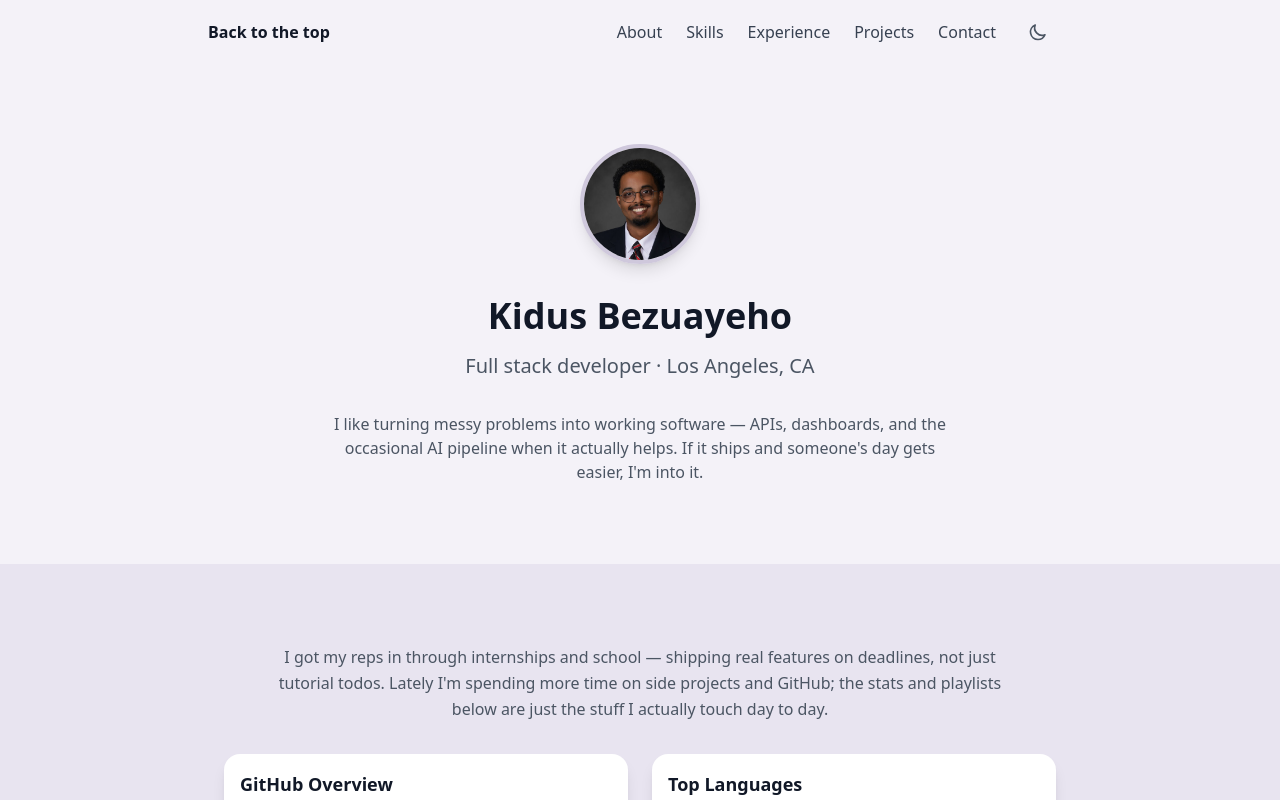
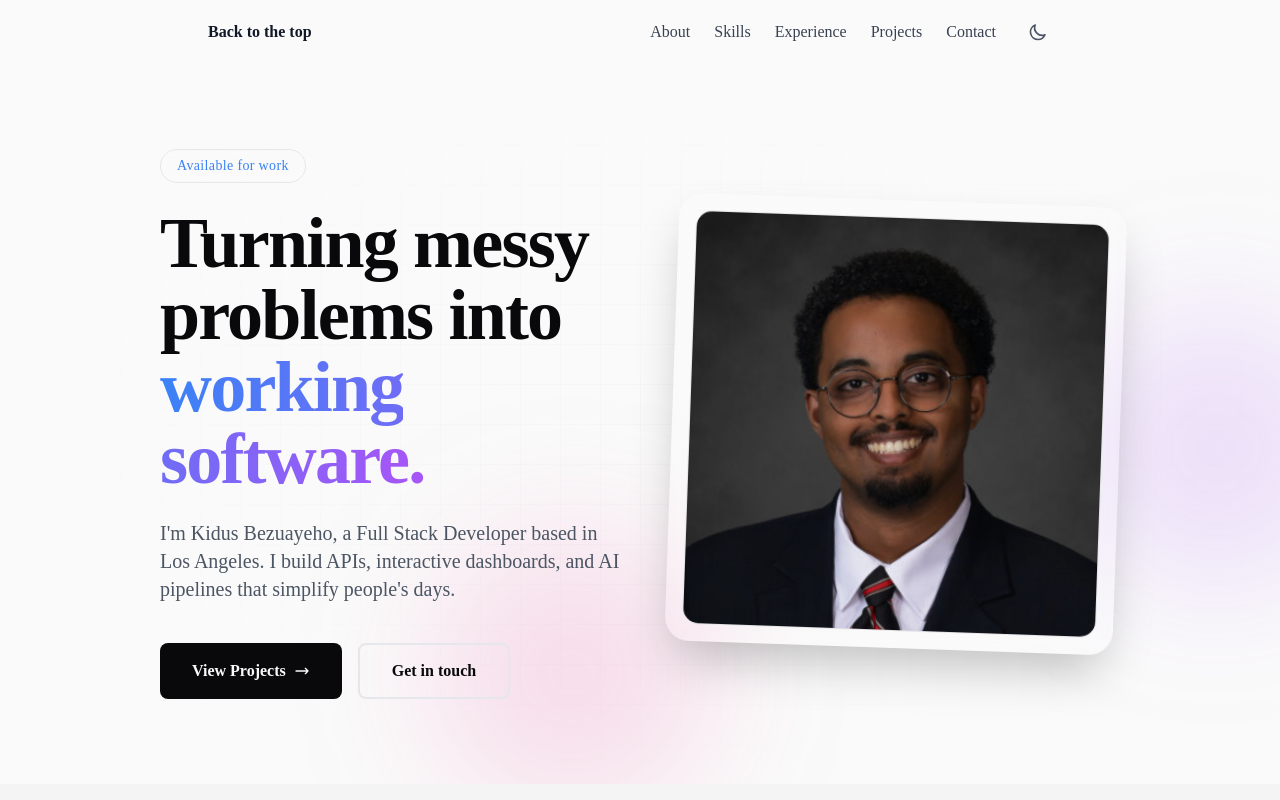
Before and after one commit to Kidus-Bezuayeho/Personal-Portfolio, a Next.js app: page / in a window 1280 px wide. Shown: the top 800 px of the page. Built offline with nearby package versions, Linux system fonts and the light colour scheme.

Commit message:
feat: Introduce custom cursor and redesign hero section with animations and updated styling.

```diff
--- a/app/components/ContactSection.tsx
+++ b/app/components/ContactSection.tsx
@@ -32,7 +32,7 @@ export default function ContactSection() {
 					<motion.div variants={fadeUp} className="flex flex-col sm:flex-row justify-center gap-4">
 						<a
 							href="mailto:b.kidus@wustl.edu"
-							className="px-6 py-2 bg-primary text-white font-medium rounded hover:bg-primary-hover transition-colors inline-flex items-center justify-center gap-2"
+							className="px-6 py-2 bg-foreground text-background font-medium rounded hover:opacity-90 transition-opacity inline-flex items-center justify-center gap-2"
 						>
 							<svg className="w-5 h-5" fill="currentColor" viewBox="0 0 20 20">
 								<path d="M2.003 5.884L10 9.882l7.997-3.998A2 2 0 0016 4H4a2 2 0 00-1.997 1.884z" />
--- /dev/null
+++ b/app/components/CustomCursor.tsx
@@ -0,0 +1,58 @@
+'use client';
+
+import { useEffect, useState } from 'react';
+import { motion, useMotionValue, useSpring } from 'framer-motion';
+
+export default function CustomCursor() {
+  const [isHovered, setIsHovered] = useState(false);
+  const cursorX = useMotionValue(-100);
+  const cursorY = useMotionValue(-100);
+
+  const springConfig = { damping: 25, stiffness: 400, mass: 0.5 };
+  const cursorXSpring = useSpring(cursorX, springConfig);
+  const cursorYSpring = useSpring(cursorY, springConfig);
+
+  useEffect(() => {
+    const updatePosition = (e: MouseEvent) => {
+      cursorX.set(e.clientX - 16);
+      cursorY.set(e.clientY - 16);
+    };
+
+    const handleMouseOver = (e: MouseEvent) => {
+      const target = e.target as HTMLElement;
+      if (
+        target.tagName.toLowerCase() === 'a' ||
+        target.tagName.toLowerCase() === 'button' ||
+        target.closest('a') ||
+        target.closest('button')
+      ) {
+        setIsHovered(true);
+      } else {
+        setIsHovered(false);
+      }
+    };
+
+    window.addEventListener('mousemove', updatePosition);
+    window.addEventListener('mouseover', handleMouseOver);
+
+    return () => {
+      window.removeEventListener('mousemove', updatePosition);
+      window.removeEventListener('mouseover', handleMouseOver);
+    };
+  }, [cursorX, cursorY]);
+
+  return (
+    <motion.div
+      className="fixed top-0 left-0 w-8 h-8 rounded-full border border-accent pointer-events-none z-[100] hidden md:flex items-center justify-center mix-blend-exclusion"
+      style={{
+        x: cursorXSpring,
+        y: cursorYSpring,
+      }}
+      animate={{
+        scale: isHovered ? 1.5 : 1,
+        backgroundColor: isHovered ? 'rgba(59, 130, 246, 0.4)' : 'transparent',
+      }}
+      transition={{ type: 'spring', stiffness: 300, damping: 20 }}
+    />
+  );
+}
--- a/app/components/HeroSection.tsx
+++ b/app/components/HeroSection.tsx
@@ -2,36 +2,66 @@
 
 import Image from 'next/image';
 import { motion } from 'framer-motion';
-import { fadeUp, staggerContainer } from '../lib/animations';
 
 export default function HeroSection() {
 	return (
-		<section id="hero" className="max-w-4xl mx-auto px-4 sm:px-6 lg:px-8 py-12 sm:py-20">
+		<section id="hero" className="relative min-h-[90vh] flex items-center justify-center overflow-hidden">
+			{/* Animated Background Elements */}
+			<div className="absolute inset-0 bg-grid-pattern opacity-20 dark:opacity-[0.05]" />
+			<div className="absolute top-1/4 -left-20 w-72 h-72 bg-accent/30 rounded-full mix-blend-multiply filter blur-3xl opacity-50 animate-blob" />
+			<div className="absolute top-1/3 -right-20 w-72 h-72 bg-purple-500/30 rounded-full mix-blend-multiply filter blur-3xl opacity-50 animate-blob animation-delay-2000" />
+			<div className="absolute -bottom-8 left-1/3 w-72 h-72 bg-pink-500/30 rounded-full mix-blend-multiply filter blur-3xl opacity-50 animate-blob animation-delay-4000" />
+
+			<div className="relative z-10 max-w-5xl mx-auto px-4 sm:px-6 lg:px-8 w-full flex flex-col md:flex-row items-center gap-12">
+				{/* Text Section */}
 				<motion.div
-				variants={staggerContainer}
-				initial="hidden"
-				animate="visible"
-				className="text-center"
+					initial={{ opacity: 0, y: 30 }}
+					animate={{ opacity: 1, y: 0 }}
+					transition={{ duration: 0.8, ease: "easeOut" }}
+					className="flex-1 text-left"
 				>
-				<motion.div variants={fadeUp} className="mb-6 sm:mb-8">
+					<div className="inline-block px-4 py-1.5 mb-6 text-sm font-medium tracking-wide text-accent bg-accent/10 border border-accent/20 rounded-full backdrop-blur-sm">
+						Available for work
+					</div>
+					<h1 className="text-5xl sm:text-7xl font-bold text-foreground mb-6 tracking-tight leading-tight">
+						Turning messy problems into <span className="text-transparent bg-clip-text bg-gradient-to-r from-accent to-purple-500">working software.</span>
+					</h1>
+					<p className="text-lg sm:text-xl text-muted-foreground font-light max-w-xl mb-10 text-gray-600 dark:text-gray-400">
+						I'm Kidus Bezuayeho, a Full Stack Developer based in Los Angeles. I build APIs, interactive dashboards, and AI pipelines that simplify people's days.
+					</p>
+
+					<div className="flex flex-wrap gap-4">
+						<a href="#projects" className="px-8 py-3.5 bg-foreground text-background font-semibold rounded-lg hover:opacity-90 transition-all flex items-center gap-2">
+							View Projects
+							<svg className="w-4 h-4" fill="none" stroke="currentColor" viewBox="0 0 24 24"><path strokeLinecap="round" strokeLinejoin="round" strokeWidth="2" d="M17 8l4 4m0 0l-4 4m4-4H3"></path></svg>
+						</a>
+						<a href="#contact" className="px-8 py-3.5 border-2 border-foreground/20 text-foreground font-semibold rounded-lg hover:bg-foreground hover:text-background transition-all">
+							Get in touch
+						</a>
+					</div>
+				</motion.div>
+
+				{/* Visual/Image Section */}
+				<motion.div
+					initial={{ opacity: 0, scale: 0.9 }}
+					animate={{ opacity: 1, scale: 1 }}
+					transition={{ duration: 0.8, delay: 0.2, ease: "easeOut" }}
+					className="flex-1 max-w-md w-full"
+				>
+					<div className="relative aspect-square glass-card rounded-3xl p-4 transform rotate-2 hover:rotate-0 transition-transform duration-500 shadow-2xl">
+						<div className="relative w-full h-full rounded-2xl overflow-hidden border border-border">
 							<Image
 								src="/portrait.jpg"
 								alt="Kidus Bezuayeho"
-						width={120}
-						height={120}
-						className="rounded-full mx-auto border-4 border-border shadow-lg"
+								fill
+								className="object-cover scale-105 hover:scale-100 transition-transform duration-700"
 							/>
+							{/* Overlay gradient to blend image nicely */}
+							<div className="absolute inset-0 bg-gradient-to-tr from-black/20 to-transparent mix-blend-overlay" />
+						</div>
+					</div>
 				</motion.div>
-				<motion.h1 variants={fadeUp} className="text-3xl sm:text-4xl font-bold text-gray-900 dark:text-white mb-3 sm:mb-4">
-					Kidus Bezuayeho
-				</motion.h1>
-				<motion.p variants={fadeUp} className="text-lg sm:text-xl text-gray-600 dark:text-gray-400 mb-6 sm:mb-8">
-					Full stack developer · Los Angeles, CA
-				</motion.p>
-				<motion.p variants={fadeUp} className="text-gray-600 dark:text-gray-400 max-w-2xl mx-auto text-sm sm:text-base px-4">
-					I like turning messy problems into working software — APIs, dashboards, and the occasional AI pipeline when it actually helps. If it ships and someone&apos;s day gets easier, I&apos;m into it.
-				</motion.p>
-			</motion.div>
+			</div>
 		</section>
 	);
 }
--- a/app/components/ProjectsSection.tsx
+++ b/app/components/ProjectsSection.tsx
@@ -1,8 +1,8 @@
 'use client';
 
 import Image from 'next/image';
-import { motion } from 'framer-motion';
-import { fadeUp, staggerContainer } from '../lib/animations';
+import { motion, useScroll, useTransform } from 'framer-motion';
+import { useRef } from 'react';
 
 interface Project {
 	title: string;
@@ -31,7 +31,7 @@ const projects: Project[] = [
 		tech: 'HTML, CSS',
 		image: '/Smog.png',
 		link: 'https://statesmogtwo.com/',
-		buttonText: 'View Site',
+		buttonText: 'Live Site',
 	},
 	{
 		title: 'DanteDrop',
@@ -71,147 +71,125 @@ const inProgressProjects: InProgressProject[] = [];
 
 export default function ProjectsSection() {
 	return (
-		<section id="projects" className="bg-background py-12 sm:py-20">
-			<div className="max-w-4xl mx-auto px-4 sm:px-6 lg:px-8">
-				<motion.h2
-					variants={fadeUp}
-					initial="hidden"
-					whileInView="visible"
-					viewport={{ once: true }}
-					className="text-xl sm:text-2xl font-bold text-gray-900 dark:text-white mb-6 sm:mb-8 text-center"
+		<section id="projects" className="py-24 sm:py-32 relative">
+			<div className="max-w-6xl mx-auto px-4 sm:px-6 lg:px-8 relative z-10">
+				<motion.div
+					initial={{ opacity: 0, y: 20 }}
+					whileInView={{ opacity: 1, y: 0 }}
+					viewport={{ once: true, margin: "-100px" }}
+					className="mb-16 md:mb-24"
 				>
-					Stuff I&apos;ve shipped
-				</motion.h2>
+					<h2 className="text-4xl md:text-5xl font-bold tracking-tight mb-4">
+						Selected <span className="text-transparent bg-clip-text bg-gradient-to-r from-accent to-purple-500">Works</span>
+					</h2>
+					<p className="text-lg text-muted-foreground max-w-2xl">
+						A collection of things I've built, ranging from local business marketing sites to hardware-integrated python scripts.
+					</p>
+				</motion.div>
 
 				{/* Completed Projects */}
-				<div className="mb-12">
-					<motion.h3
-						variants={fadeUp}
-						initial="hidden"
-						whileInView="visible"
-						viewport={{ once: true }}
-						className="text-lg font-semibold text-gray-900 dark:text-white mb-4"
-					>
-						Builds I&apos;m happy to show
-					</motion.h3>
-					<motion.div
-						variants={staggerContainer}
-						initial="hidden"
-						whileInView="visible"
-						viewport={{ once: true }}
-						className="grid grid-cols-1 sm:grid-cols-2 gap-6 sm:gap-8"
-					>
-						{projects.map((project, idx) => (
+				<div className="space-y-20 md:space-y-32">
+					{projects.map((project, idx) => {
+						const isEven = idx % 2 === 0;
+						return (
 							<motion.div
 								key={idx}
-								variants={fadeUp}
-								className="bg-card rounded-lg shadow-md dark:shadow-none border border-border overflow-hidden hover:shadow-lg dark:hover:border-gray-600 transition-all"
+								initial={{ opacity: 0, y: 50 }}
+								whileInView={{ opacity: 1, y: 0 }}
+								viewport={{ once: true, margin: "-100px" }}
+								transition={{ duration: 0.7, ease: "easeOut" }}
+								className={`flex flex-col ${isEven ? 'md:flex-row' : 'md:flex-row-reverse'} gap-8 md:gap-16 items-center`}
 							>
-								<div className="aspect-video bg-gray-100 dark:bg-gray-700 relative">
-									<Image src={project.image} alt={project.title} fill className="object-cover" />
+								{/* Image Side */}
+								<div className="w-full md:w-1/2">
+									<div className="relative aspect-video glass-card rounded-2xl overflow-hidden group border border-border/50 hover:border-accent/50 transition-colors duration-500">
+										<div className="absolute inset-0 bg-accent/5 opacity-0 group-hover:opacity-100 transition-opacity duration-500 z-10 mix-blend-overlay" />
+										{project.image ? (
+											<Image
+												src={project.image}
+												alt={project.title}
+												fill
+												className="object-cover transform group-hover:scale-105 transition-transform duration-700 ease-in-out"
+											/>
+										) : (
+											<div className="w-full h-full bg-muted flex items-center justify-center">
+												<span className="text-muted-foreground">Image via {project.title}</span>
 											</div>
-								<div className="p-4 sm:p-6">
-									<h4 className="text-base sm:text-lg font-semibold text-gray-900 dark:text-white mb-2">{project.title}</h4>
-									<p className="text-sm sm:text-base text-gray-600 dark:text-gray-400 mb-2">{project.description}</p>
-									<span className="inline-block bg-gray-200 dark:bg-gray-700 text-gray-700 dark:text-gray-300 text-xs px-2 py-1 rounded mb-4">
+										)}
+									</div>
+								</div>
+
+								{/* Content Side */}
+								<div className="w-full md:w-1/2 flex flex-col justify-center">
+									<div className="inline-flex items-center gap-2 px-3 py-1 rounded-full text-xs font-semibold bg-accent/10 text-accent border border-accent/20 w-fit mb-6">
 										{project.tech}
-									</span>
-									<div className="flex gap-2">
+									</div>
+									<h3 className="text-2xl md:text-3xl font-bold mb-4">{project.title}</h3>
+									<p className="text-muted-foreground md:text-lg mb-8 leading-relaxed">
+										{project.description}
+									</p>
 									<a
 										href={project.link}
-											className="text-primary font-medium text-sm sm:text-base hover:opacity-80"
 										target="_blank"
 										rel="noopener noreferrer"
+										className="inline-flex items-center gap-2 pb-1 border-b-2 border-accent text-foreground hover:text-accent transition-colors font-medium w-fit group"
 									>
-											{project.buttonText || 'View Project'} →
+										{project.buttonText || 'View Details'}
+										<svg className="w-4 h-4 transform group-hover:translate-x-1 transition-transform" fill="none" stroke="currentColor" viewBox="0 0 24 24"><path strokeLinecap="round" strokeLinejoin="round" strokeWidth="2" d="M17 8l4 4m0 0l-4 4m4-4H3"></path></svg>
 									</a>
 								</div>
-								</div>
 							</motion.div>
-						))}
-					</motion.div>
+						);
+					})}
 				</div>
 
 				{/* In Progress Projects */}
-				<div>
+				{inProgressProjects.length > 0 && (
+					<div className="mt-32">
 						<motion.h3
-						variants={fadeUp}
-						initial="hidden"
-						whileInView="visible"
+							initial={{ opacity: 0, y: 20 }}
+							whileInView={{ opacity: 1, y: 0 }}
 							viewport={{ once: true }}
-						className="text-lg font-semibold text-gray-900 dark:text-white mb-4"
+							className="text-2xl font-bold mb-8"
 						>
-						On the back burner
+							Currently Brewing
 						</motion.h3>
-					{inProgressProjects.length > 0 ? (
-						<motion.div
-							variants={staggerContainer}
-							initial="hidden"
-							whileInView="visible"
-							viewport={{ once: true }}
-							className="grid grid-cols-1 sm:grid-cols-2 gap-6 sm:gap-8"
-						>
+						<div className="grid grid-cols-1 md:grid-cols-2 gap-6">
 							{inProgressProjects.map((project, idx) => (
 								<motion.div
 									key={idx}
-									variants={fadeUp}
-									className="bg-gradient-to-br from-indigo-50 to-violet-50 dark:from-gray-800 dark:to-gray-800 rounded-lg shadow-md overflow-hidden hover:shadow-lg transition-shadow border border-indigo-100 dark:border-gray-700"
+									initial={{ opacity: 0, y: 20 }}
+									whileInView={{ opacity: 1, y: 0 }}
+									viewport={{ once: true }}
+									transition={{ delay: idx * 0.1 }}
+									className="glass-card p-6 md:p-8 rounded-2xl border border-border relative overflow-hidden group"
 								>
-									<div className="aspect-video bg-gray-100 dark:bg-gray-700 relative">
-										<Image src={project.image} alt={project.title} fill className="object-cover" />
-										<div className="absolute top-2 right-2">
-											<span className="inline-flex items-center px-2.5 py-0.5 rounded-full text-xs font-medium bg-indigo-100 dark:bg-indigo-950 text-indigo-800 dark:text-indigo-200 backdrop-blur-sm">
-												<svg className="w-2 h-2 mr-1 fill-current" viewBox="0 0 8 8">
-													<circle cx="4" cy="4" r="3" />
-												</svg>
+									<div className="absolute top-0 left-0 w-1 h-full bg-gradient-to-b from-accent to-purple-500 opacity-50 group-hover:opacity-100 transition-opacity" />
+									<div className="flex justify-between items-start mb-4">
+										<h4 className="text-xl font-bold">{project.title}</h4>
+										<span className="text-xs px-2.5 py-1 rounded-full bg-foreground text-background font-medium">
 											{project.status}
 										</span>
 									</div>
-									</div>
-									<div className="p-4 sm:p-6">
-										<h4 className="text-base sm:text-lg font-semibold text-gray-900 dark:text-white mb-2">{project.title}</h4>
-										<p className="text-sm sm:text-base text-gray-600 dark:text-gray-400 mb-4">{project.description}</p>
-										<div className="flex flex-wrap gap-2 mb-4">
-											{project.tech.split(', ').map((tech: string, techIdx: number) => (
-												<span key={techIdx} className="inline-block bg-white dark:bg-gray-700 text-gray-700 dark:text-gray-300 text-xs px-2 py-1 rounded">
+									<p className="text-muted-foreground mb-6 line-clamp-3">
+										{project.description}
+									</p>
+									<div className="flex flex-wrap gap-2 mb-6">
+										{project.tech.split(', ').map((tech, techIdx) => (
+											<span key={techIdx} className="text-xs px-2 py-1 rounded bg-muted text-muted-foreground border border-border/50">
 												{tech}
 											</span>
 										))}
 									</div>
-										<div className="flex justify-between items-center">
-											<div className="text-sm text-gray-500 dark:text-gray-500">Expected: {project.expectedCompletion}</div>
-											<a
-												href={project.githubLink}
-												className="text-primary font-medium text-sm hover:opacity-80"
-												target="_blank"
-												rel="noopener noreferrer"
-											>
-												View Repository →
-											</a>
-										</div>
+									<div className="flex justify-between items-center text-sm">
+										<span className="text-muted-foreground">Est: {project.expectedCompletion}</span>
+										<a href={project.githubLink} className="text-accent hover:underline font-medium">Repo →</a>
 									</div>
 								</motion.div>
 							))}
-						</motion.div>
-					) : (
-						<motion.div
-							variants={fadeUp}
-							initial="hidden"
-							whileInView="visible"
-							viewport={{ once: true }}
-							className="text-center py-8"
-						>
-							<div className="bg-muted rounded-lg p-6 max-w-md mx-auto border border-border">
-								<svg className="w-12 h-12 mx-auto text-gray-400 dark:text-gray-500 mb-4" fill="none" stroke="currentColor" viewBox="0 0 24 24">
-									<path strokeLinecap="round" strokeLinejoin="round" strokeWidth="2" d="M12 8v4l3 3m6-3a9 9 0 11-18 0 9 9 0 0118 0z" />
-								</svg>
-								<p className="text-gray-600 dark:text-gray-400 text-sm sm:text-base">
-									Classes are eating my side-project time right now. Check back — I&apos;m not done building.
-								</p>
 						</div>
-						</motion.div>
+					</div>
 				)}
-				</div>
 			</div>
 		</section>
 	);
--- a/app/globals.css
+++ b/app/globals.css
@@ -4,32 +4,58 @@
 
 @layer base {
   :root {
-    /* Light-first: soft violet-tinted neutrals + indigo accent */
-    --background: #f4f2f8;
-    --foreground: #1a162e;
-    --muted: #e8e4f0;
+    /* Refined Light Theme */
+    --background: #fafafa;
+    --foreground: #09090b;
+    --muted: #f4f4f5;
     --card: #ffffff;
-    --border: #cfc8dc;
-    --primary: #4f46e5;
-    --primary-hover: #4338ca;
+    --border: #e4e4e7;
+    --primary: #18181b;
+    --primary-hover: #27272a;
+    --accent: #3b82f6;
   }
   .dark {
-    --background: #13111f;
-    --foreground: #f3f2f7;
-    --muted: #1f1d2e;
-    --card: #262336;
-    --border: #3f3c52;
-    --primary: #818cf8;
-    --primary-hover: #a5b4fc;
+    /* Premium Deep Dark Theme */
+    --background: #030303;
+    --foreground: #ededed;
+    --muted: #111111;
+    --card: #080808;
+    --border: #1f1f1f;
+    --primary: #ededed;
+    --primary-hover: #a1a1aa;
+    --accent: #3b82f6; /* Electric blue accent */
   }
 
   html {
     min-height: 100%;
+    scroll-behavior: smooth;
   }
 
   body {
     min-height: 100%;
     background-color: var(--background);
     color: var(--foreground);
+    font-feature-settings: "rlig" 1, "calt" 1;
   }
 }
+
+@layer utilities {
+  .bg-grid-pattern {
+    background-image: linear-gradient(to right, var(--border) 1px, transparent 1px),
+      linear-gradient(to bottom, var(--border) 1px, transparent 1px);
+    background-size: 40px 40px;
+    mask-image: radial-gradient(ellipse at center, black, transparent 80%);
+  }
+
+  .glass-card {
+    background: rgba(255, 255, 255, 0.03);
+    backdrop-filter: blur(10px);
+    -webkit-backdrop-filter: blur(10px);
+    border: 1px solid rgba(255, 255, 255, 0.05);
+  }
+
+  .dark .glass-card {
+    background: rgba(0, 0, 0, 0.4);
+    border: 1px solid rgba(255, 255, 255, 0.05);
+  }
+}
--- a/app/layout.tsx
+++ b/app/layout.tsx
@@ -1,6 +1,7 @@
 import type { Metadata } from 'next';
 import { Geist, Geist_Mono } from 'next/font/google';
 import './globals.css';
+import CustomCursor from './components/CustomCursor';
 
 const geistSans = Geist({
 	variable: '--font-geist-sans',
@@ -79,7 +80,10 @@ export default function RootLayout({
 					}}
 				/>
 			</head>
-			<body className={`${geistSans.variable} ${geistMono.variable} antialiased`}>{children}</body>
+			<body className={`${geistSans.variable} ${geistMono.variable} antialiased`}>
+				<CustomCursor />
+				{children}
+			</body>
 		</html>
 	);
 }
```
Also changed, not shown: tailwind.config.ts (+16 -0 lines), 1 other file (tests, documents, lock files or other folders). Lines whose indentation alone changed are shown as unchanged.
